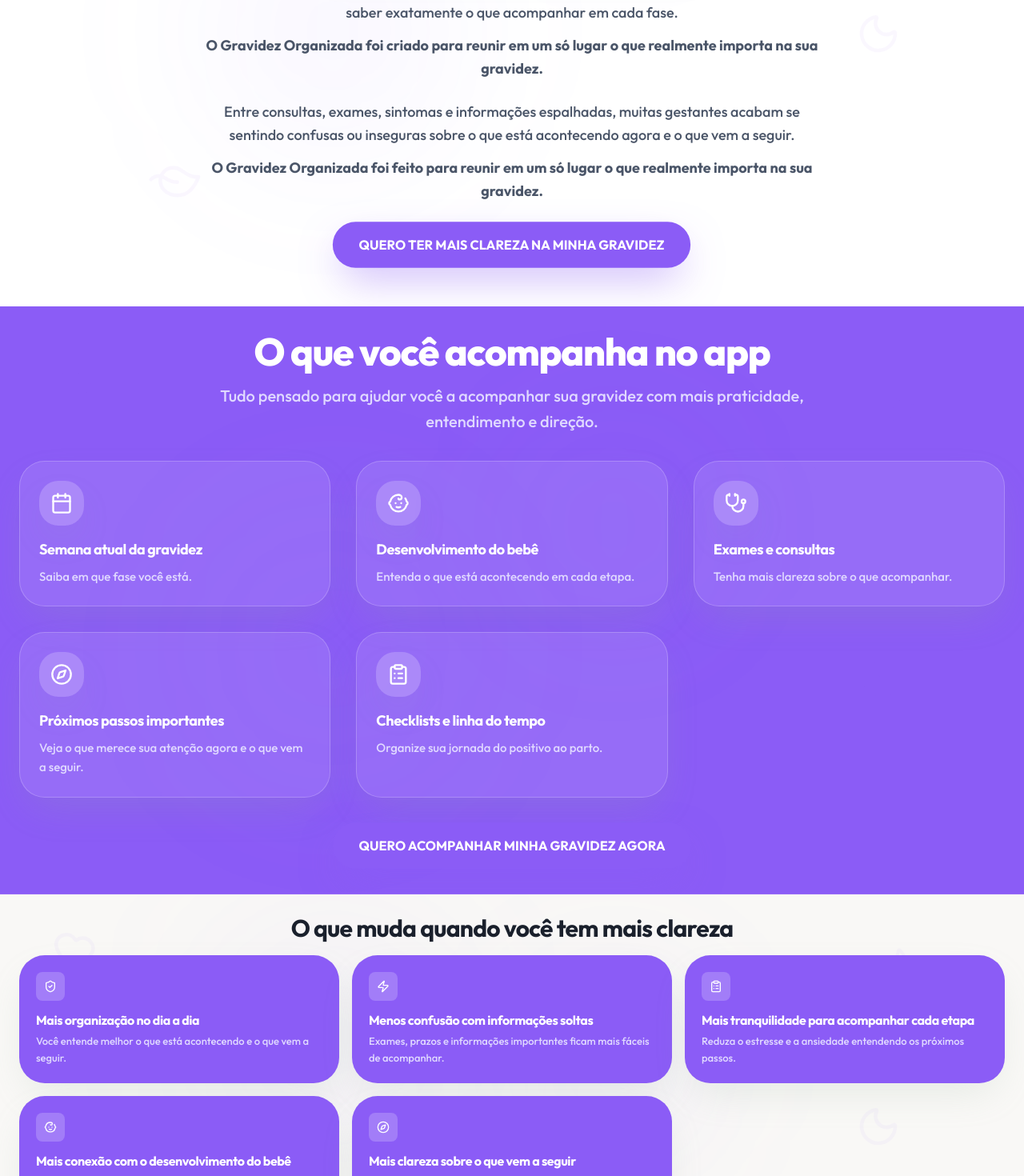
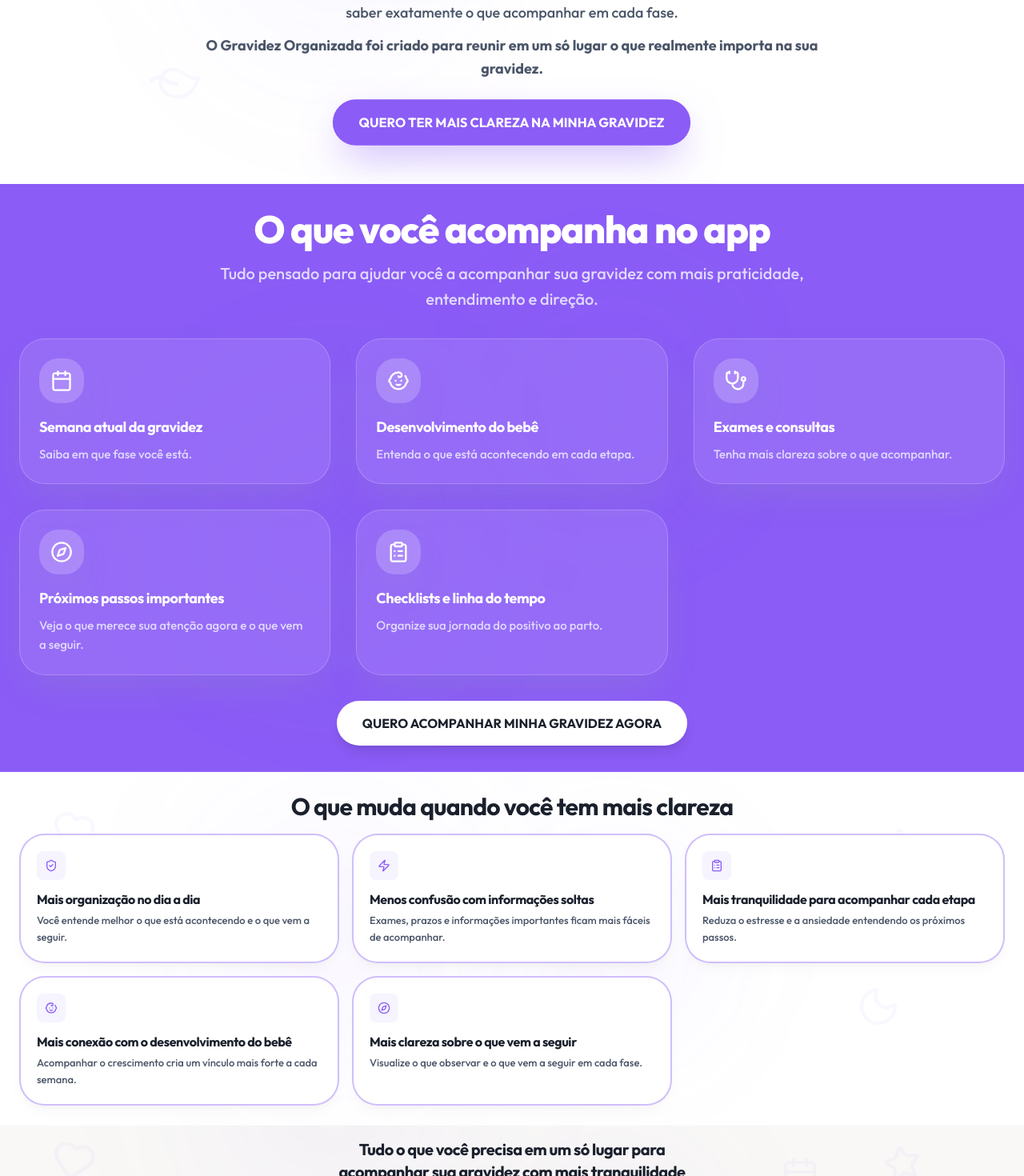
Before and after one commit to lowticketproject-jhon/LP-casa-organizada, a React (Vite) app: page / in a window 1280 px wide. Shown: the part 1840-3310 px from the top of the page at 80% size. Built offline with nearby package versions, Linux system fonts and the light colour scheme; no server answers.

Commit message:
fix: remove texto duplicado e ajusta estilos dos cards

```diff
--- a/src/App.tsx
+++ b/src/App.tsx
@@ -343,14 +343,6 @@ export default function App() {
                   O Gravidez Organizada foi criado para reunir em um só lugar o que realmente importa na sua gravidez.
                 </p>
               </div>
-              <div className="space-y-3 mb-6">
-                <p className="text-brand-text-muted text-lg leading-relaxed font-medium">
-                  Entre consultas, exames, sintomas e informações espalhadas, muitas gestantes acabam se sentindo confusas ou inseguras sobre o que está acontecendo agora e o que vem a seguir.
-                </p>
-                <p className="text-brand-text-muted text-lg leading-relaxed font-bold">
-                  O Gravidez Organizada foi feito para reunir em um só lugar o que realmente importa na sua gravidez.
-                </p>
-              </div>
               <Button primary onClick={() => document.getElementById('preco')?.scrollIntoView({ behavior: 'smooth' })}>QUERO TER MAIS CLAREZA NA MINHA GRAVIDEZ</Button>
             </motion.div>
         </div>
@@ -415,7 +407,9 @@ export default function App() {
           </div>
 
           <div className="text-center mt-8">
-            <Button primary onClick={() => document.getElementById('preco')?.scrollIntoView({ behavior: 'smooth' })}>QUERO ACOMPANHAR MINHA GRAVIDEZ AGORA</Button>
+            <button onClick={() => document.getElementById('preco')?.scrollIntoView({ behavior: 'smooth' })} className="px-8 py-4 rounded-full font-bold bg-white text-brand-text shadow-lg hover:bg-brand-lavender transition-all duration-300">
+              QUERO ACOMPANHAR MINHA GRAVIDEZ AGORA
+            </button>
           </div>
         </div>
       </section>
@@ -423,8 +417,8 @@ export default function App() {
       {/* 5. BLOCO DE SOLUÇÃO */}
       {/* REMOVIDO */}
 
-      {/* 7. SEÇÃO DE BENEFÍCIOS */}
-      <section className="py-6 px-6 bg-bg-warm-gray relative">
+{/* 7. SEÇÃO DE BENEFÍCIOS */}
+      <section className="py-6 px-6 bg-white border-y border-brand-lavender/40 relative">
         <DecorativeBackground />
         <div className="max-w-7xl mx-auto relative z-10">
           <div className="text-center mb-4">
@@ -439,12 +433,12 @@ export default function App() {
               { icon: Baby, title: "Mais conexão com o desenvolvimento do bebê", desc: "Acompanhar o crescimento cria um vínculo mais forte a cada semana." },
               { icon: Compass, title: "Mais clareza sobre o que vem a seguir", desc: "Visualize o que observar e o que vem a seguir em cada fase." }
             ].map((item, i) => (
-              <div key={i} className="p-5 rounded-[2rem] bg-brand-accent shadow-premium border border-brand-accent/30 hover:shadow-premium transition-all duration-500 group">
-                <div className="w-9 h-9 rounded-lg bg-white/20 flex items-center justify-center text-white mb-3 group-hover:bg-white group-hover:text-brand-accent transition-colors">
+              <div key={i} className="p-5 rounded-[2rem] bg-white shadow-card border-2 border-brand-accent/40 hover:shadow-premium hover:border-brand-accent transition-all duration-500 group">
+                <div className="w-9 h-9 rounded-lg bg-brand-lavender flex items-center justify-center text-brand-accent mb-3 group-hover:bg-brand-accent group-hover:text-white transition-colors">
                   <item.icon className="w-4 h-4" />
                 </div>
-                <h3 className="text-base font-bold text-white mb-1 tracking-tight">{item.title}</h3>
-                <p className="text-brand-lavender-dark leading-relaxed text-[13px] font-medium">{item.desc}</p>
+                <h3 className="text-base font-bold text-brand-text mb-1 tracking-tight">{item.title}</h3>
+                <p className="text-brand-text-muted leading-relaxed text-[13px] font-medium">{item.desc}</p>
               </div>
             ))}
           </div>
```
